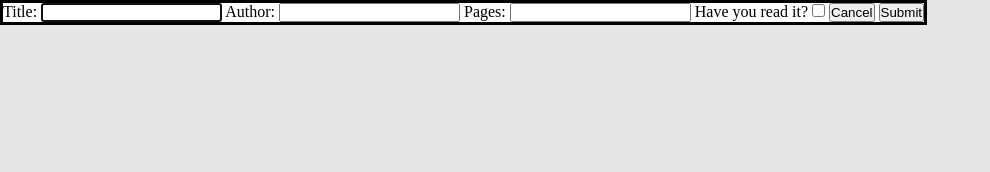
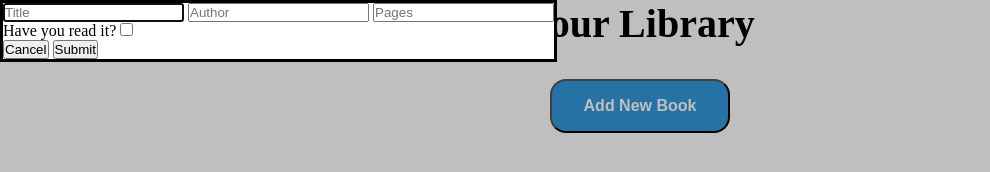
Before and after one commit to Kostiantyn777/project-library, a plain HTML site: page index.html in a window 1280 px wide. Both pictures are taken after a click on the button "Add New Book". Shown: the whole page, without its empty margins (0-990 px from the left). Drawn offline with Linux system fonts and the light colour scheme.

Commit message:
Add styles for Add-new-book Button and Dialog

```diff
--- a/index.html
+++ b/index.html
@@ -7,17 +7,40 @@
     <link rel="stylesheet" href="style.css" />
   </head>
   <body>
-    <button class="add-new-book">Add New Book</button>
+    <h1 class="library-header">Your Library</h1>
+    <div class="container-add-new-book-button">
+      <button class="add-new-book">Add New Book</button>
+    </div>
     <dialog id="dialog">
       <form id="form">
-        <label for="title">Title:</label>
-        <input type="text" id="title" name="title" required />
-        <label for="author">Author:</label>
-        <input type="text" id="author" name="author" required />
-        <label for="pages">Pages:</label>
-        <input type="number" id="pages" name="pages" required />
-        <label for="read">Have you read it?</label>
-        <input class="checkbox" type="checkbox" id="read" name="read" />
+        <input
+          type="text"
+          id="title"
+          name="title"
+          placeholder="Title"
+          required
+        />
+
+        <input
+          type="text"
+          id="author"
+          name="author"
+          placeholder="Author"
+          required
+        />
+
+        <input
+          type="number"
+          id="pages"
+          name="pages"
+          placeholder="Pages"
+          required
+        />
+        <div class="checkbox-container">
+          <label for="read">Have you read it?</label>
+          <input class="checkbox" type="checkbox" id="read" name="read" />
+        </div>
+
         <button id="cancelBtn">Cancel</button>
         <button id="submitBtn" type="submit">Submit</button>
       </form>
--- a/script.js
+++ b/script.js
@@ -54,9 +54,7 @@ Book.prototype.toggleBookStatus = function () {
 
 function addBookToLibrary(title, author, pages, read) {
   createNewBook = new Book(title, author, pages, read);
-
   myLibrary.push(createNewBook);
-  console.log(myLibrary);
 }
 
 function displayCard() {
@@ -80,7 +78,7 @@ function displayCard() {
 
     const bookPages = document.createElement("div");
     bookPages.className = "pages";
-    bookPages.innerText = book.pages;
+    bookPages.innerText = `${book.pages} pages`;
     newCard.appendChild(bookPages);
 
     const bookState = document.createElement("button");
--- a/style.css
+++ b/style.css
@@ -2,6 +2,65 @@
   margin: 0;
   padding: 0;
   box-sizing: border-box;
+}
+
+.library-header {
+  text-align: center;
+  font-size: 2.5rem;
+}
+
+.container-add-new-book-button {
+  display: flex;
+  justify-content: center;
+  margin: 2rem;
+}
+
+.add-new-book {
+  display: inline-block;
+  padding: 1rem 2rem;
+  font-size: 1rem;
+  font-weight: bold;
+  text-align: center;
+  color: #fff;
+  background-color: #3498db;
+  border-radius: 1rem;
+  cursor: pointer;
+  transition: background-color 0.3s ease;
+}
+
+.add-new-book:hover {
+  background-color: #2980b9;
+}
+
+/*CSS for DIALOG*/
+
+dialog[open] {
+  opacity: 1;
+  transform: scaleY(1);
+}
+
+dialog {
+  opacity: 0;
+  transform: scaleY(0);
+  transition: opacity 0.7s ease-out, transform 0.7s ease-out,
+    overlay 0.7s ease-out allow-discrete, display 0.7s ease-out allow-discrete;
+}
+
+@starting-style {
+  dialog[open] {
+    opacity: 0;
+    transform: scaleY(0);
+  }
+}
+
+dialog::backdrop {
+  background-color: rgb(0 0 0 / 0);
+  transition: display 0.7s allow-discrete, overlay 0.7s allow-discrete,
+    background-color 0.7s;
+}
+
+dialog[open]::backdrop {
+  background-color: rgb(0 0 0 / 0.25);
 }
 
 .card {
```
